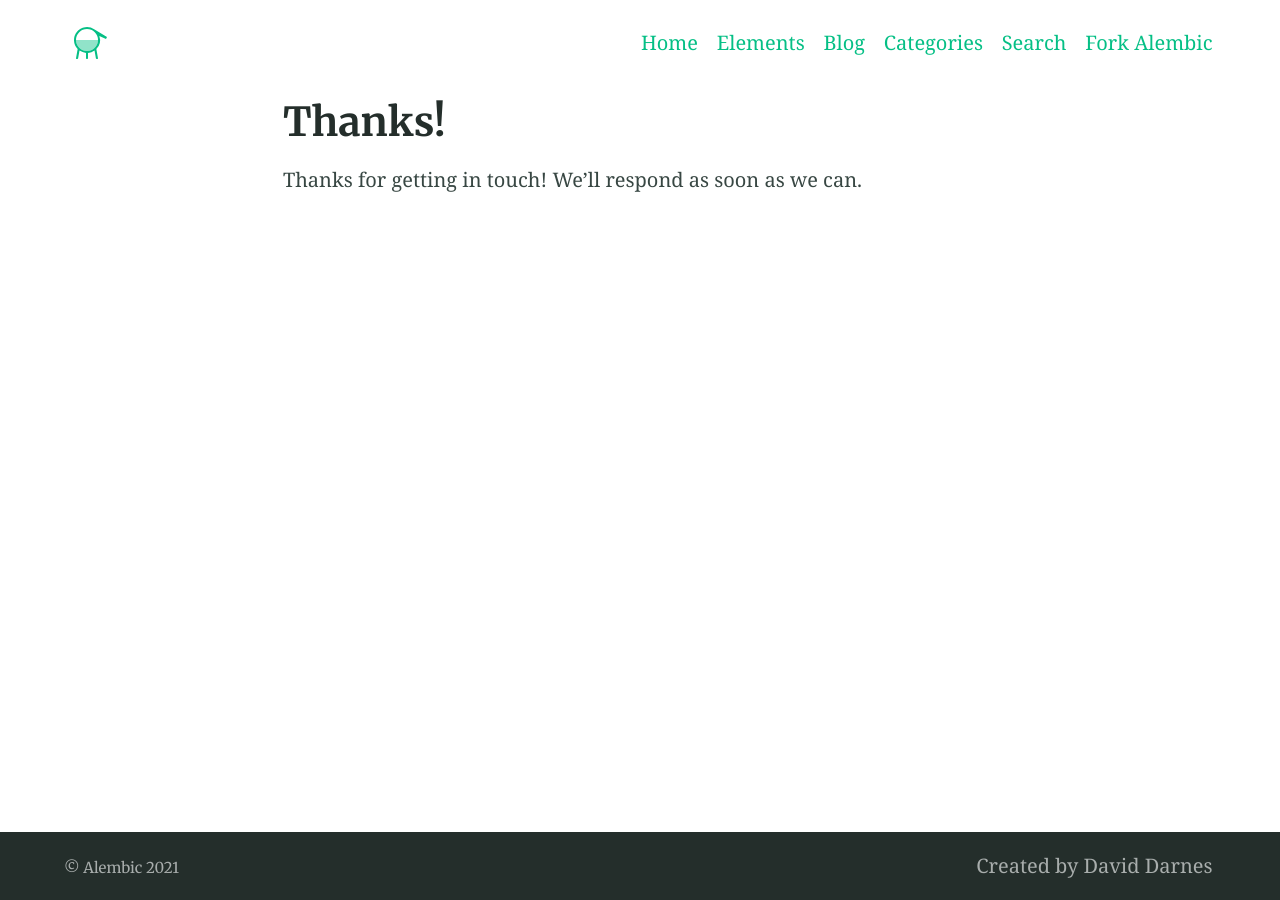
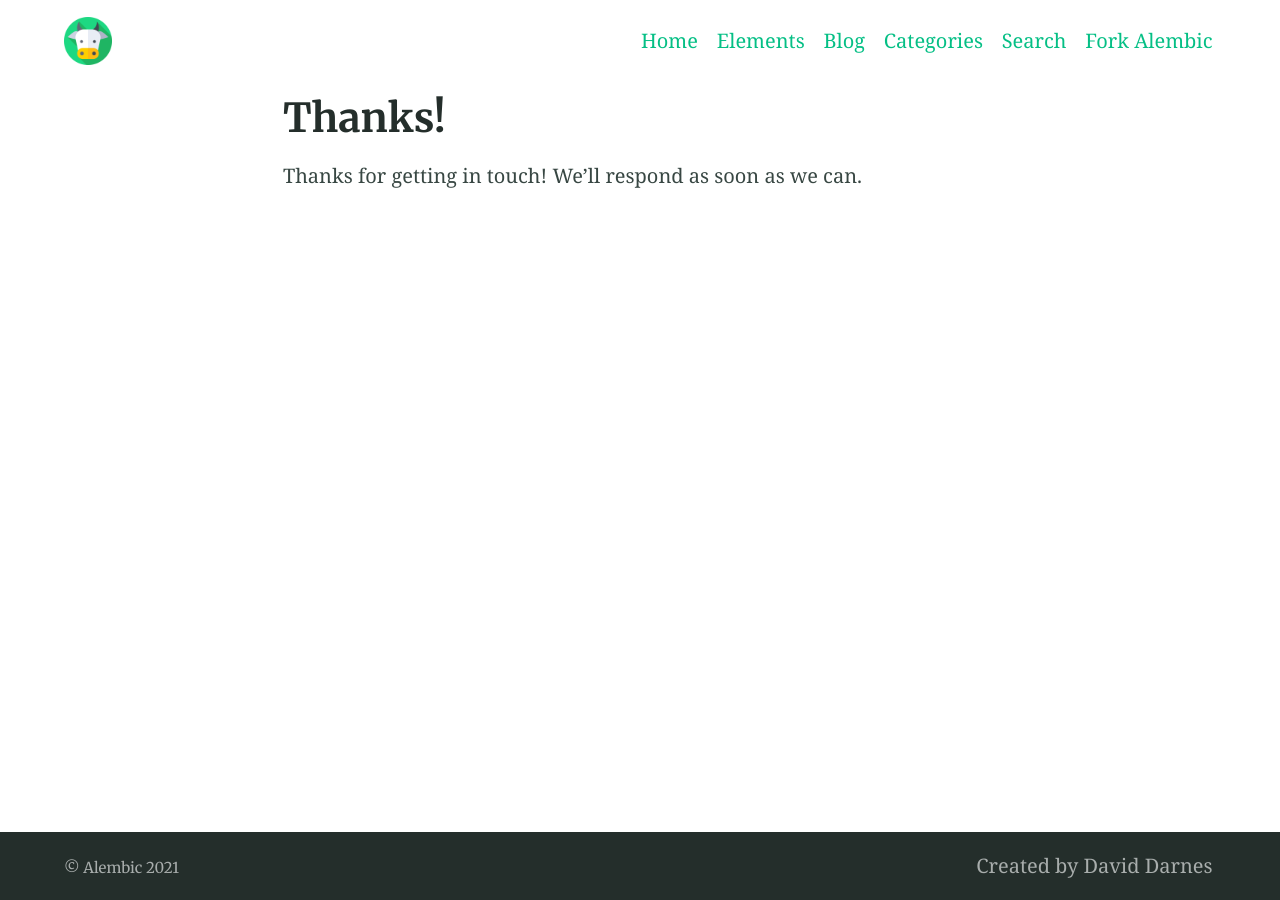
Before and after one commit to visangfel/visangfel.github.io, a Jekyll site: the page built from thanks.md, in a window 1280 px wide. Built offline with Jekyll 4.4.1, drawn with Linux system fonts in a browser that asks for light colours.

Commit message:
[blog] commit: favicon 변경

```diff
--- a/_config.yml
+++ b/_config.yml
@@ -90,7 +90,7 @@ defaults:
 encoding: utf-8 # Make sure the encoding is right
 lang: en-GB # Set the site language
 title: "Alembic" # Site name or title, also used in jekyll-seo-tag
-logo: "/assets/logos/logo.svg" # Site logo, also used in jekyll-seo-tag
+logo: "/assets/logos/favicon@16px.ico" # Site logo, also used in jekyll-seo-tag
 description: "Alembic is a starting point for Jekyll projects. Rather than starting from scratch, this boilerplate is designed to get the ball rolling immediately" # Site description and default description, also used in jekyll-seo-tag
 url: "https://alembic.darn.es" # Site url, also used in jekyll-seo-tag
 baseurl: ""
@@ -106,15 +106,7 @@ css_inline: true # Will insert all styles into a single <style> block in the <he
 
 # 8. Site favicons & manifest icons
 favicons: # Favicons are also used in the manifest file. Syntax is 'size: path'
-  16: '/assets/logos/logo@16px.png'
-  32: '/assets/logos/logo@32px.png'
-  96: '/assets/logos/logo@96px.png'
-  120: '/assets/logos/logo@120px.png'
-  144: '/assets/logos/logo@144px.png'
-  180: '/assets/logos/logo@180px.png'
-  512: '/assets/logos/logo@512px.png'
-  1024: '/assets/logos/logo@1024px.png'
-
+  16: '/assets/logos/favicon@16px.ico'
 # 9. Site navigation
 navigation_header:
 - title: Home
```
Also changed, not shown: assets/logos/favicon@16px.ico (added), assets/logos/logo@1024px.png (deleted), assets/logos/logo@120px.png (deleted), assets/logos/logo@144px.png (deleted), assets/logos/logo@16px.png (deleted), assets/logos/logo@180px.png (deleted), assets/logos/logo@32px.png (deleted), assets/logos/logo@512px.png (deleted), assets/logos/logo@96px.png (deleted).
